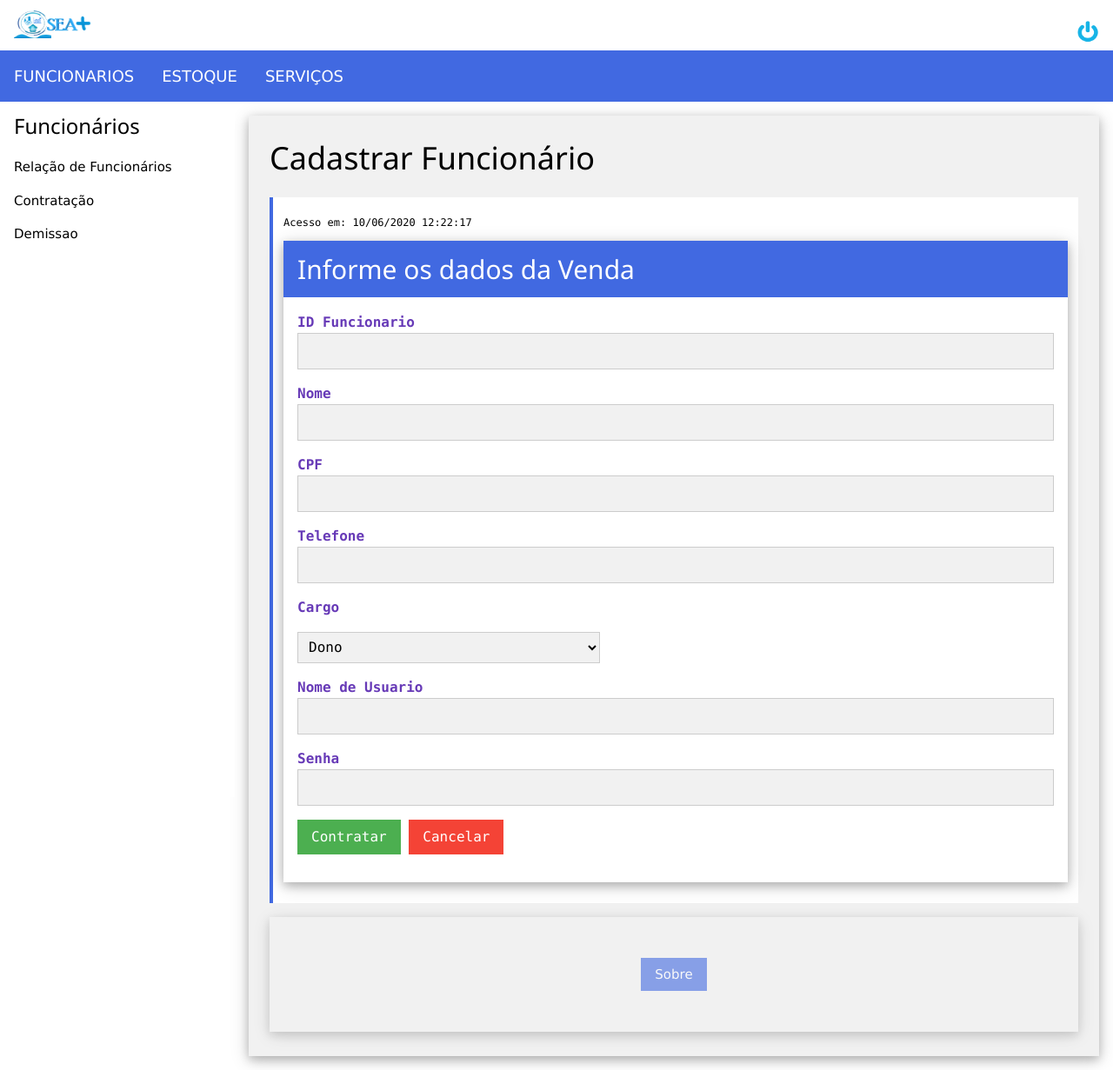
After one commit to annLittleStar/SiteExpCriativa02, a PHP site: page /paginas/contratarFuncionario.php in a window 1280 px wide. The commit adds this page. Shown: the whole page at 87% size. Run offline with PHP 8.4, Linux system fonts and the light colour scheme.

Commit message:
Atualizações para apresentação entre turmas

```diff
--- /dev/null
+++ b/SiteProjeto/paginas/contratarFuncionario.php
@@ -0,0 +1,140 @@
+<!-------------------------------------------------------------------------------
+PROJETO DE EXPERIÊNCIA CRIATIVA 02:
+SEA+
+PUCPR
+ENGENHARIA DE SOFTWARE
+
+Equipe: Ana Schran, Gabriel Barboza, Lohan Akim e Victor Negrelli
+---------------------------------------------------------------------------------->
+<html>
+<head>
+
+    <title>SEA+</title>
+    <link rel="icon" type="image/png" href="../imagens/Logo.ico"/>
+    <meta name="viewport" content="width=device-width, initial-scale=1">
+    <link rel="stylesheet" href="https://www.w3schools.com/w3css/4/w3.css">
+    <style>
+        .w3-theme {
+            color: #ffff !important;
+            background-color: royalblue !important
+        }
+
+        .w3-code {
+            border-left: 4px solid royalblue
+        }
+
+        .myMenu {
+            margin-bottom: 150px
+        }
+    </style>
+</head>
+<body onload="w3_show_nav('menuFuncionario')">
+
+<!-- Inclui MENU.PHP  -->
+<?php require 'menu.php';?>
+
+<!-- Conteúdo Principal: deslocado paa direita em 270 pixels quando a sidebar é visível -->
+<div class="w3-main w3-container" style="margin-left:270px;margin-top:117px;">
+
+    <div class="w3-panel w3-padding-large w3-card-4 w3-light-grey">
+        <h1 class="w3-xxlarge">Cadastrar Funcionário</h1>
+
+        <p class="w3-large">
+            <div class="w3-code cssHigh notranslate">
+
+
+                <!-- Acesso em:-->
+                <?php
+
+                date_default_timezone_set("America/Sao_Paulo");
+                $data = date("d/m/Y H:i:s", time());
+                echo "<p class='w3-small' > ";
+                echo "Acesso em: ";
+                echo $data;
+                echo "</p> "
+                ?>
+
+
+                <!-- Acesso ao BD-->
+                <?php
+
+                $servername = "localhost:3306";
+                $username = "root";
+                $password = "";
+                $database = "SEA";
+
+                // Cria conexão
+                $conn = mysqli_connect($servername, $username, $password, $database);
+
+                // Verifica conexão
+                if (!$conn) {
+                    die("Connection failed: " . mysqli_connect_error());
+                }
+
+                // Configura para trabalhar com caracteres acentuados do português
+                mysqli_query($conn,"SET NAMES 'utf8'");
+                mysqli_query($conn,"SET NAMES 'utf8'");
+                mysqli_query($conn,'SET character_set_connection=utf8');
+                mysqli_query($conn,'SET character_set_client=utf8');
+                mysqli_query($conn,'SET character_set_results=utf8');
+
+                echo "<div class='w3-responsive w3-card-4'>"; //Inicio form
+                ?>
+                    <div class="w3-container w3-theme">
+                        <h2>Informe os dados da Venda</h2>
+                    </div>
+                    <form class="w3-container" action="contratarFuncionarioBD.php" method="post" onsubmit="return check(this.form)">
+						<input type="hidden" id="acaoForm" name="acaoForm" value="Cada">
+                        <p>
+                        <label class="w3-text-deep-purple"><b>ID Funcionario</b></label>
+                        <input class="w3-input w3-border w3-light-grey" name="id" type="text" pattern="[0-9]{1,3}" title="Id do novo funcionario."></p>
+                        <p>
+                        <label class="w3-text-deep-purple"><b>Nome</b></label>
+                        <input class="w3-input w3-border w3-light-grey" name="nome" type="text" pattern="[a-zA-Z\u00C0-\u00FF ]{4,100}$" title="Nome do contratado." required></p>
+                        <p>
+                        <label class="w3-text-deep-purple"><b>CPF</b></label>
+                        <input class="w3-input w3-border w3-light-grey" name="cpf" type="text" pattern="[0-9]{11}" title="ID do Produto." required></p>
+                        <p>
+                        <label class="w3-text-deep-purple"><b>Telefone</b></label>
+                        <input class="w3-input w3-border w3-light-grey" name="tel" type="text" pattern="[0-9]{9}" title="Telefone do novo funcionario." required></p>
+                        <p>
+                        <label class="w3-text-deep-purple"><b>Cargo</b></label>
+                        <br>
+                        <p>
+                        <select class='w3-input w3-border w3-light-grey' name='cargo' style='width:40%; height:4.5%; padding:0%; padding-left:8px'>
+                            <option value="Dono">Dono</option>
+                            <option value="Vendedor">Vendedor</option>
+                            <option value="Lavador">Lavador</option>
+                        </select>
+                        </p>
+                        <p>
+                        <label class="w3-text-deep-purple"><b>Nome de Usuario</b></label>
+                        <input class="w3-input w3-border w3-light-grey" name="user" type="text" pattern="[a-zA-Z0-9\u00C0-\u00FF ]{4,100}$" title="Usuario." required></p>
+                        <p>
+                        <label class="w3-text-deep-purple"><b>Senha</b></label>
+                        <input class="w3-input w3-border w3-light-grey" name="pass" type="text" pattern="[a-zA-Z0-9\u00C0-\u00FF ]{4,100}$" title="Senha." required></p>
+                        <p>
+						<input type="submit" value="Contratar" class="w3-btn w3-green" >
+						<input type="button" value="Cancelar" class="w3-btn w3-red" onclick="window.location.href='contratarFuncionario.php'"></p>
+					</form>
+			</div>
+		</p>
+	</div>
+
+
+	<footer class="w3-panel w3-padding-32 w3-card-4 w3-light-grey w3-center w3-opacity">
+    <p>
+        <nav>
+            <a class="w3-button w3-theme w3-hover-blue"
+               onclick="document.getElementById('id01').style.display='block'">Sobre</a>
+        </nav>
+    </p>
+	</footer>
+
+<!-- FIM PRINCIPAL -->
+</div>
+
+<!-- Inclui RODAPE.PHP  -->
+<?php require 'rodape.php';?>
+</body>
+</html>
--- a/SiteProjeto/paginas/lavagemCompletaRegistrar.php
+++ b/SiteProjeto/paginas/lavagemCompletaRegistrar.php
@@ -76,7 +76,7 @@ Equipe: Ana Schran, Gabriel Barboza, Lohan Akim e Victor Negrelli
 			mysqli_query($conn,'SET character_set_client=utf8');
             mysqli_query($conn,'SET character_set_results=utf8');
 
-            $sql = "SELECT * FROM funcionario";
+            $sql = "SELECT * FROM funcionario WHERE categoria = 'Dono' OR categoria = 'Lavador'";
     ?>
 
                 <div class="w3-responsive w3-card-4">
--- a/SiteProjeto/paginas/lavagemDuchaRegistrar.php
+++ b/SiteProjeto/paginas/lavagemDuchaRegistrar.php
@@ -76,7 +76,7 @@ Equipe: Ana Schran, Gabriel Barboza, Lohan Akim e Victor Negrelli
 			mysqli_query($conn,'SET character_set_client=utf8');
             mysqli_query($conn,'SET character_set_results=utf8');
 
-            $sql = "SELECT * FROM funcionario";
+            $sql = "SELECT * FROM funcionario WHERE categoria = 'Dono' OR categoria = 'Lavador'";
     ?>
 
                 <div class="w3-responsive w3-card-4">
--- a/SiteProjeto/paginas/menu.php
+++ b/SiteProjeto/paginas/menu.php
@@ -44,7 +44,7 @@ Equipe: Ana Schran, Gabriel Barboza, Lohan Akim e Victor Negrelli
 				<h3>Funcionários</h3>
 			</div>
 			<a class="w3-bar-item w3-button" href="emDesenvolvimento.php">Relação de Funcionários</a>
-			<a class="w3-bar-item w3-button" href="emDesenvolvimento.php">Contratação</a>
+			<a class="w3-bar-item w3-button" href="contratarFuncionario.php">Contratação</a>
 			<a class="w3-bar-item w3-button" href="emDesenvolvimento.php">Demissao</a>
 		</div>
 		<div id="menuEstoque" class="myMenu" >
--- a/SiteProjeto/paginas/vendasRegistrar.php
+++ b/SiteProjeto/paginas/vendasRegistrar.php
@@ -114,7 +114,8 @@ Equipe: Ana Schran, Gabriel Barboza, Lohan Akim e Victor Negrelli
                         <label class="w3-text-deep-purple"><b>Funcionario</b></label>
                         <br>
                         <?php
-                            $sql = "SELECT * FROM funcionario";
+                            $sql = "SELECT * FROM funcionario
+                            WHERE categoria = 'Dono' OR categoria = 'Vendedor'";
                             echo "<select class='w3-input w3-border w3-light-grey' name='funcVenda' style='width:40%; height:4.5%; padding:0%; padding-left:8px'>";
                             if ($result = mysqli_query($conn, $sql)) {
                                 if (mysqli_num_rows($result) > 0) {
```
Also changed, not shown: SiteProjeto/BD/alterações tabela.sql (added, +12 -0 lines), SiteProjeto/paginas/contratarFuncionarioBD.php (added, +114 -0 lines).
